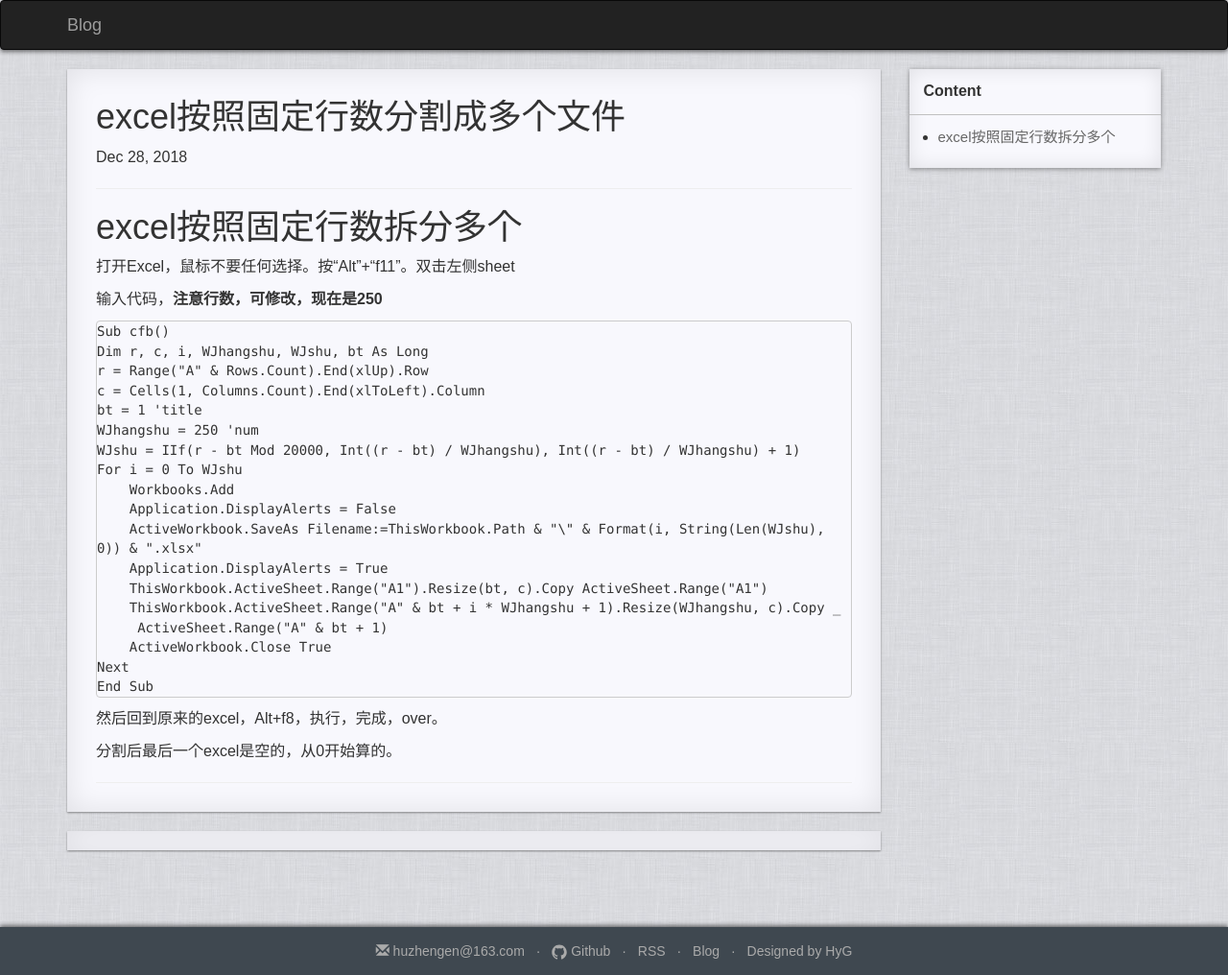
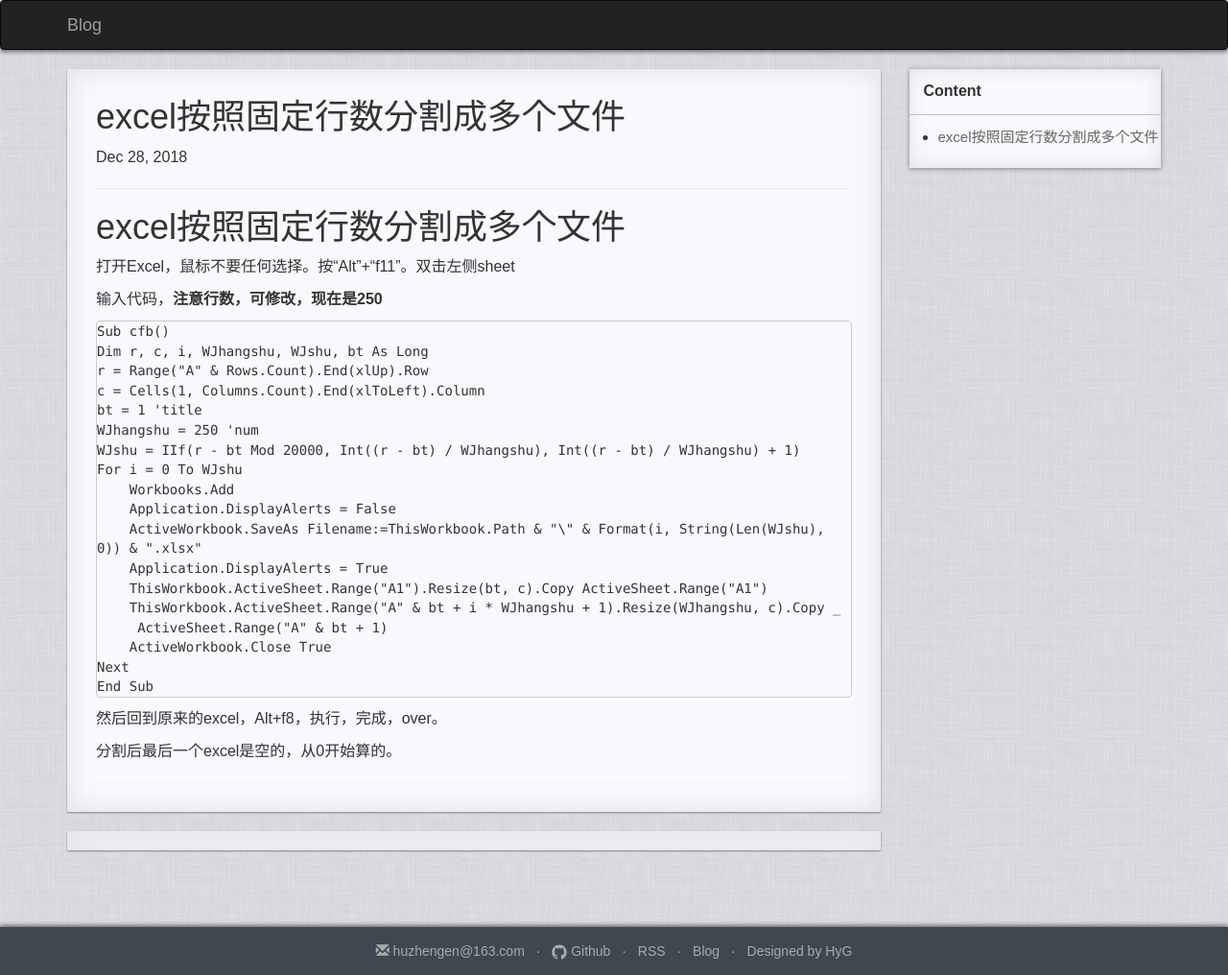
Before and after one commit to huzhengen/huzhengen.github.io, a Jekyll site: the page built from _posts/2018-12-28-excel.md, in a window 1280 px wide. Shown: the whole page at 96% size. Built offline with Jekyll 4.4.1, drawn with Linux system fonts in a browser that asks for light colours; nearby versions of some CDN libraries; comment, search, counter and statistics services are not loaded; a style sheet for code colours, icons or effects is not loaded.

Commit message:
excel按照固定行数分割成多个文件

```diff
--- a/_posts/2018-12-28-excel.md
+++ b/_posts/2018-12-28-excel.md
@@ -9,7 +9,7 @@ excerpt: excel按照固定行数分割成多个文件
 * content
 {:toc}
 
-# excel按照固定行数拆分多个
+# excel按照固定行数分割成多个文件
 
 打开Excel，鼠标不要任何选择。按“Alt”+“f11”。双击左侧sheet
 
```
